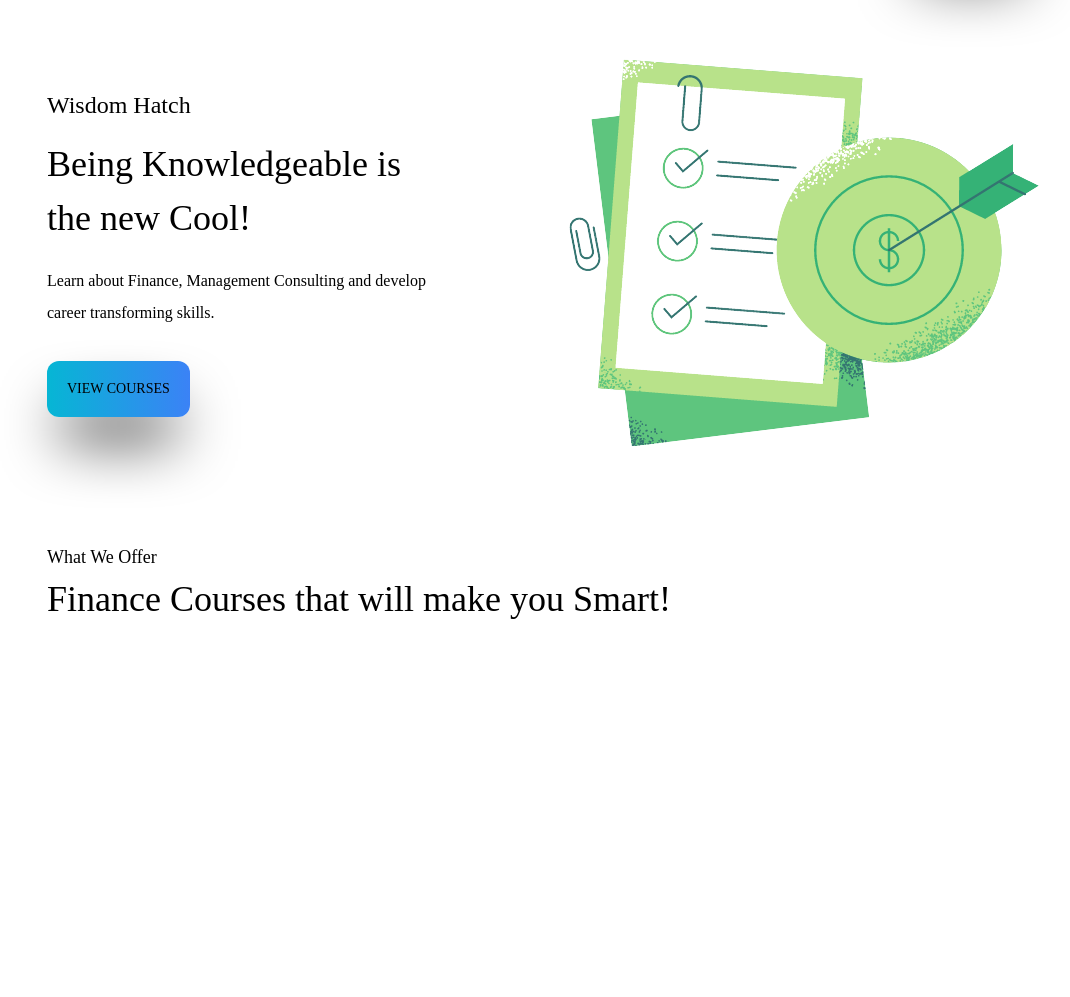
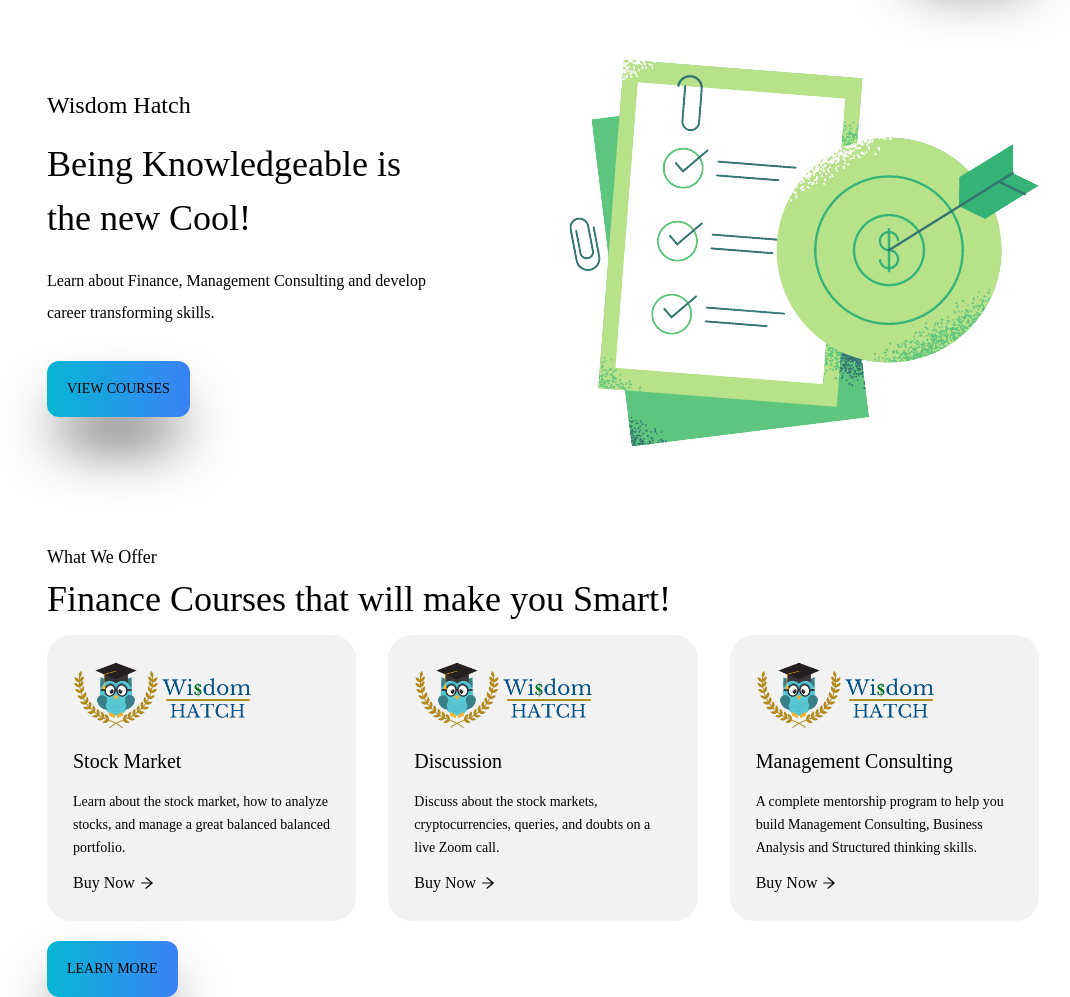
Before and after one commit to Kishan2029/Wisdom-hatch, a Gatsby site: page / in a window 1280 px wide. Shown: the part 127-1124 px from the top of the page, without its empty margins (97-1167 px from the left). Before the commit the page ends 800 px from the top, so only its background shows below. Built offline with nearby package versions, Linux system fonts and the light colour scheme; Gatsby itself is replaced by a stand-in of ours.

Commit message:
OfferCard component is added

```diff
--- a/gatsby-config.js
+++ b/gatsby-config.js
@@ -12,6 +12,23 @@
       "name": "images",
       "path": "./src/images/"
     },
-    __key: "images"
-  }]
+    __key: "images",
+  },
+    `gatsby-transformer-json`,
+    {
+      resolve: `gatsby-source-filesystem`,
+      options: {
+        path: `./src/content/`,
+      },
+    },
+    {
+      resolve: `gatsby-source-filesystem`,
+      options: {
+        // The unique name for each instance
+        name: `images`,
+        // Path to the directory
+        path: `${__dirname}/src/content/`,
+      },
+    }
+  ]
 };
--- a/package.json
+++ b/package.json
@@ -21,6 +21,7 @@
     "gatsby-plugin-postcss": "^6.11.0",
     "gatsby-plugin-sharp": "^5.11.0",
     "gatsby-source-filesystem": "^5.11.0",
+    "gatsby-transformer-json": "^5.11.0",
     "gatsby-transformer-sharp": "^5.11.0",
     "postcss": "^8.4.24",
     "react": "^18.2.0",
--- a/src/components/OfferCard.js
+++ b/src/components/OfferCard.js
@@ -1,9 +1,25 @@
 import React from 'react'
 
+import { StaticImage } from "gatsby-plugin-image"
+import { AiOutlineArrowRight } from 'react-icons/ai';
 const OfferCard = ({ img, title, description }) => {
     return (
-        <div >
-            Hello
+        <div className='border-solid border-2 border-[#F2F2F2] rounded-3xl p-6 bg-[#F2F2F2] w-1/3'>
+            <StaticImage
+                src={"../images/logo.png"}
+                alt="A dinosaur"
+                placeholder="blurred"
+                layout="fixed"
+                width={180}
+                height={70}
+            />
+            <div className="text-xl mt-4">{title}</div>
+            <div className="text-sm leading-relaxed mt-4">{description}</div>
+            <div className='flex items-center mt-3'>
+                <div className='mr-1'>Buy Now</div>
+                <AiOutlineArrowRight />
+            </div>
+
         </div>
     )
 }
--- a/src/components/OfferSection.js
+++ b/src/components/OfferSection.js
@@ -1,5 +1,8 @@
 import React from 'react'
+import OfferCard from './OfferCard'
 import OfferData from "../content/OfferData.json"
+import Button from './Button'
+
 
 const OfferSection = () => {
     const data = OfferData.content
@@ -7,6 +10,21 @@
         <div className='mt-10'>
             <div className='text-lg font-mono'>What We Offer</div>
             <div className='text-4xl mt-2'>Finance Courses that will make you Smart!</div>
+
+            <div className='flex space-x-8 shadow-slate-950 shadow-black mt-4'>
+                {
+                    data.map((item) => {
+                        return (
+                            <OfferCard img={item.img} description={item.description} title={item.title} />
+                        )
+                    })
+                }
+
+            </div>
+            <div className="mt-5">
+                <Button value={"LEARN MORE"} />
+            </div>
+
         </div>
     )
 }
--- a/src/content/OfferData.json
+++ b/src/content/OfferData.json
@@ -4,7 +4,7 @@
     {
       "img": "../images/stockMarket.png",
       "title": "Stock Market",
-      "description": "Learn about the stock market, how to analyze stocks, and manage a great balanced portfolio."
+      "description": "Learn about the stock market, how to analyze stocks, and manage a great balanced balanced portfolio."
     },
     {
       "img": "../images/stockMarket.png",
```
Also changed, not shown: 1 other file.
